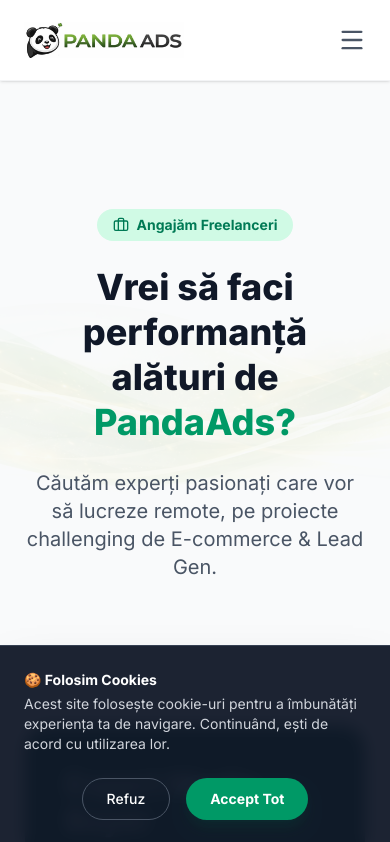
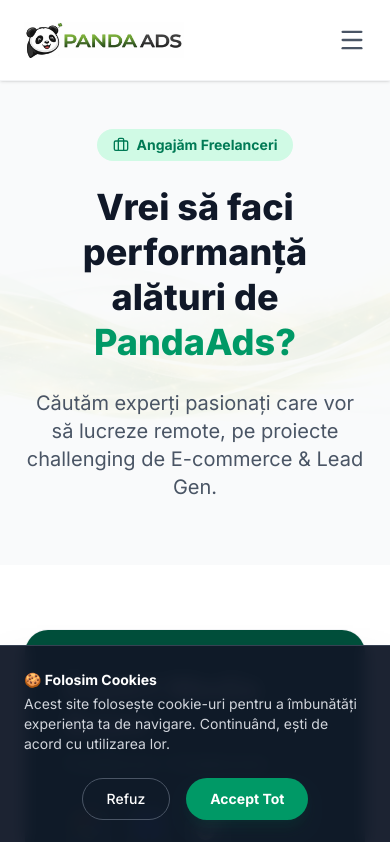
Before and after one commit to adriancosmin11/PandaAds, a Next.js app in the folder frontend/: page /cariere in a window 390 px wide. Shown: the top 842 px of the page. Built offline with nearby package versions, Linux system fonts and the light colour scheme.

Commit message:
padding fix cariere

```diff
--- a/frontend/app/cariere/page.jsx
+++ b/frontend/app/cariere/page.jsx
@@ -17,15 +17,18 @@
       <Navbar />
 
       {/* --- HERO SECTION --- */}
-      <section className="relative pt-32 pb-20 lg:pt-40 lg:pb-28 overflow-hidden bg-gray-50">
+
+      <section className="relative pt-12 pb-16 lg:pt-40 lg:pb-28 overflow-hidden bg-gray-50">
          {/* Background Waves */}
          <div className="absolute inset-0 z-0 opacity-10 pointer-events-none">
+            <div className="relative w-full h-full">
                 <Image
                     src="/assets/background-waves-fat.png"
                     alt="Waves Pattern"
                     fill
                     className="object-cover"
                 />
+            </div>
          </div>
 
          <div className="relative z-10 max-w-4xl mx-auto px-6 text-center">
@@ -45,7 +48,7 @@
       <section className="py-16 bg-white">
         <div className="max-w-5xl mx-auto px-6">
 
-            {/* JOB CARD - Inspirat din afișul tău */}
+            {/* JOB CARD */}
             <div className="bg-white rounded-3xl shadow-xl border border-gray-100 overflow-hidden flex flex-col lg:flex-row hover:shadow-2xl transition-shadow duration-300">
 
                 {/* Partea Stângă (Vizual + Titlu) */}
```
Lines whose indentation alone changed are shown as unchanged.
